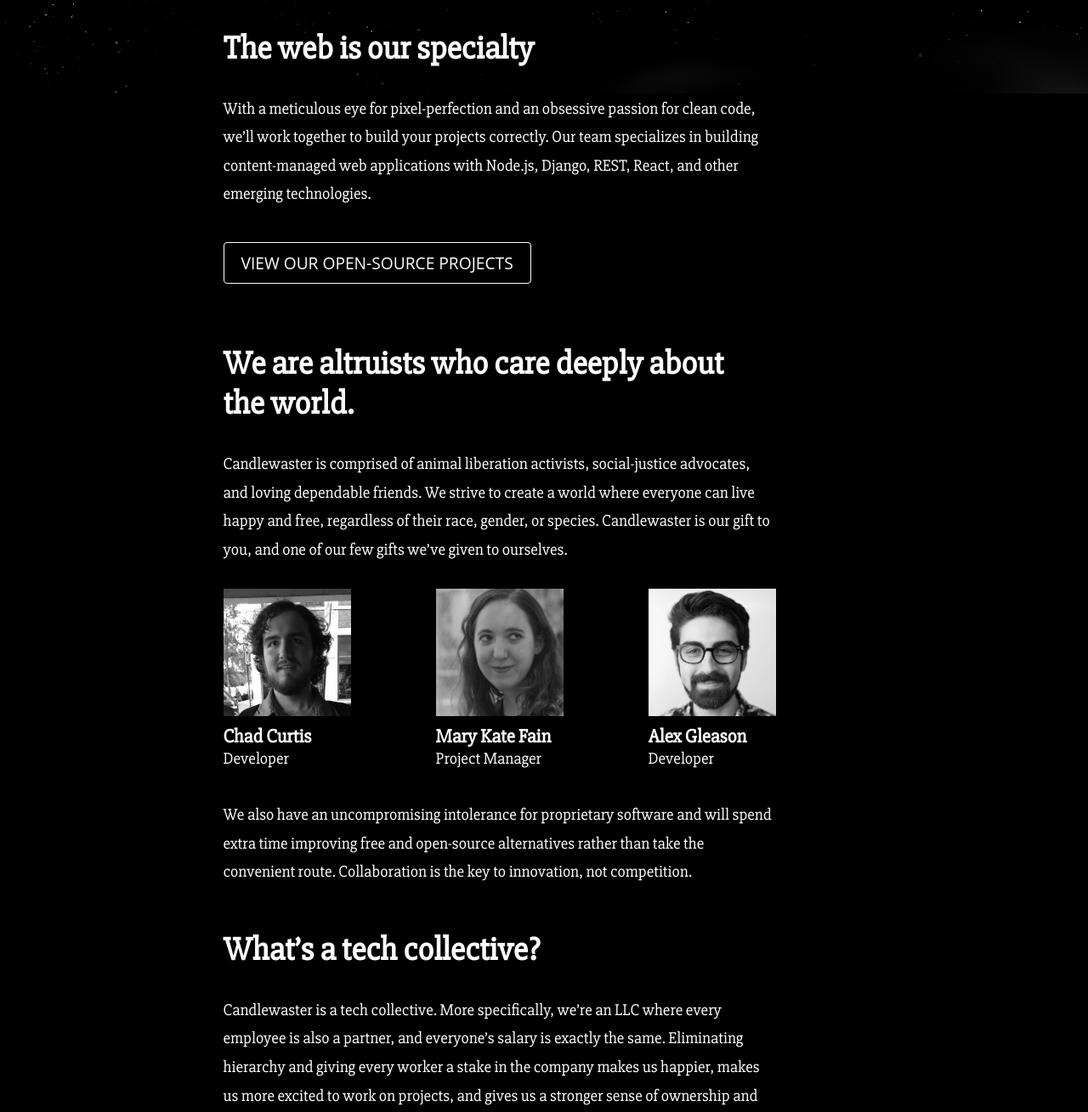
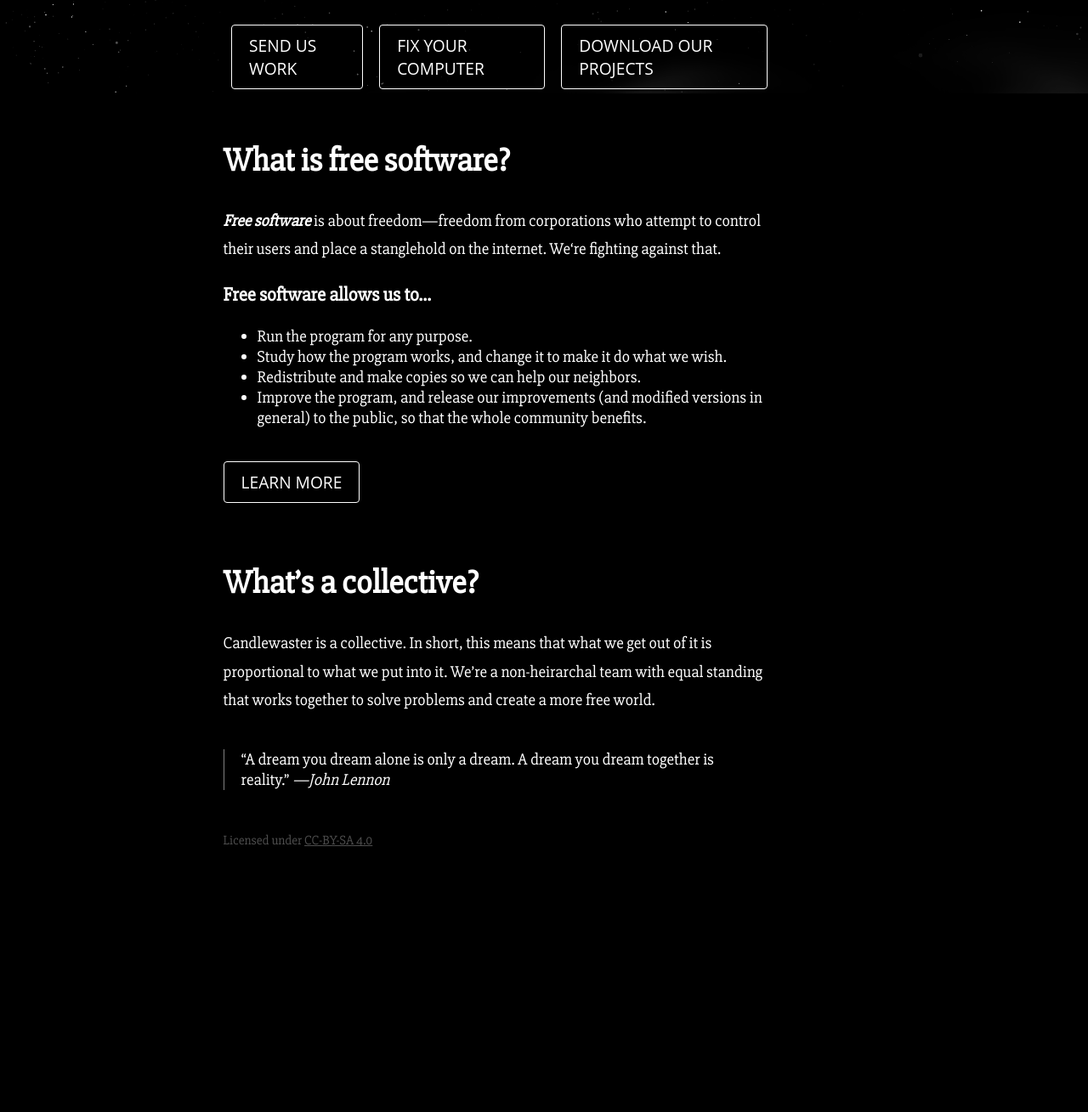
Before and after one commit to nafieshehu/collective68.github.io, a website: page www/index.html in a window 1280 px wide. Shown: the part 690-1999 px from the top of the page at 85% size. After the commit the page ends 1729 px from the top, so only its background shows below. Drawn offline with nearby package versions, Linux system fonts and the light colour scheme; files that its build step writes are made by us from their sources; a web font is replaced by a local one.

Commit message:
Refocus Candlewaster around free software

```diff
--- a/www/assets/styles/style.scss
+++ b/www/assets/styles/style.scss
@@ -86,6 +86,7 @@
   }
   .subheadline {
     font-size: 5.5vw;
+    font-weight: normal;
     @media (min-width: 650px) {
       font-size: 2rem;
       margin-top: -12px;
@@ -161,13 +162,13 @@
 
 .team {
   display: flex;
-  justify-content: space-between;
+  justify-content: flex-start;
   flex-wrap: wrap;
 }
 
 .member-listing {
   position: relative;
-  margin: 0.5rem 0;
+  margin: 0.5rem;
   transition: all 0.5s;
   overflow: hidden;
   h3, .job-title {
@@ -184,12 +185,16 @@
     margin-bottom: 0.5rem;
   }
   .photo {
-    width: 150px;
-    height: 150px;
+    width: 100px;
+    height: 100px;
     background-color: #ccc;
     background-size: cover;
     background-position: center;
     filter: grayscale(100%);
+    @media (min-width: 650px) {
+      width: 150px;
+      height: 150px;
+    }
   }
   &:hover {
     .photo {
@@ -197,3 +202,14 @@
     }
   }
 }
+
+.resources {
+  margin: 40px 0;
+  a {
+    display: block;
+    margin: 0.5rem;
+  }
+  @media (min-width: 650px) {
+    display: flex;
+  }
+}
--- a/www/index.html
+++ b/www/index.html
@@ -34,51 +34,52 @@
     <header>
       <div class="introduction">
         <h1>Candlewaster</h1>
-        <div class="subheadline">The tech collective that never sleeps.</div>
-      </div>
-      <div class="definition">
-        <div class="definition-title">Can"dle*wast`er (n.)</div>
-        <div class="definition-text">One who consumes candles by being up late for study or dissipation.</div>
+        <p class="subheadline">The free software collective that never sleeps</p>
       </div>
     </header>
     <section>
-      <h2>We&rsquo;re a team of Philadelphia software developers and makers</h2>
-      <p>Let us act as your development team, augment your staff, provide consultation, or help you develop projects. We are a team of talented web and software developers who are flexible to your organization&rsquo;s needs. Just ask!</p>
-      <a class="button" href="mailto:hello@candlewaster.co">Say hello</a>
-    </section>
-    <section>
-      <h2>The web is our specialty</h2>
-      <p>With a meticulous eye for pixel-perfection and an obsessive passion for clean code, we&rsquo;ll work together to build your projects correctly. Our team specializes in building content-managed web applications with Node.js, Django, REST, React, and other emerging technologies.</p>
-      <a class="button" href="https://notabug.org/candlewaster/" target="_blank">View our open-source projects</a>
-    </section>
-    <section>
-      <h2>We are altruists who care deeply about the&nbsp;world.</h2>
-      <p>Candlewaster is comprised of animal liberation activists, social-justice advocates, and loving dependable friends. We strive to create a world where everyone can live happy and free, regardless of their race, gender, or species. Candlewaster is our gift to you, and one of our few gifts we&rsquo;ve given to ourselves.</p>
+      <p>Candlewaster is a team of Philadelphia-based free software activists who improve, maintain, and develop free software. We collect bounties on <a href="https://www.bountysource.com/teams/candlewaster" target="_blank">Bountysource</a>, sell/service Linux laptops in the Philadelphia area, and develop <a href="https://notabug.org/candlewaster" target="_blank">our own projects</a>.</p>
       <div class="team">
         <div class="member-listing">
           <a class="full-link" href="https://chad.candlewaster.co/" target="_blank"></a>
           <div class="photo" style="background-image: url(/media/images/chad.jpg)"></div>
           <h3>Chad Curtis</h3>
-          <div class="job-title">Developer</div>
         </div>
         <div class="member-listing">
           <a class="full-link" href="http://marykatefain.wixsite.com/mary-kate-fain" target="_blank"></a>
           <div class="photo" style="background-image: url(/media/images/marykate.jpg)"></div>
           <h3>Mary Kate Fain</h3>
-          <div class="job-title">Project Manager</div>
         </div>
         <div class="member-listing">
           <a class="full-link" href="http://alexgleason.me" target="_blank"></a>
           <div class="photo" style="background-image: url(/media/images/alex.jpg)"></div>
           <h3>Alex Gleason</h3>
-          <div class="job-title">Developer</div>
         </div>
       </div>
-      <p>We also have an uncompromising intolerance for proprietary software and will spend extra time improving free and open-source alternatives rather than take the convenient route. Collaboration is the key to innovation, not competition.</p>
     </section>
     <section>
-      <h2>What&rsquo;s a tech&nbsp;collective?</h2>
-      <p>Candlewaster is a tech collective. More specifically, we&rsquo;re an LLC where every employee is also a partner, and everyone&rsquo;s salary is exactly the same. Eliminating hierarchy and giving every worker a stake in the company makes us happier, makes us more excited to work on projects, and gives us a stronger sense of ownership and pride in our work.</p>
+      <h2>We&rsquo;re here to help!</h2>
+      <nav class="resources">
+        <a class="button" href="mailto:hello@candlewaster.co">Send us work</a>
+        <a class="button" href="mailto:hello@candlewaster.co">Fix your computer</a>
+        <a class="button" href="https://notabug.org/candlewaster" target="_blank">Download our projects</a>
+      </nav>
+    </section>
+    <section>
+      <h2>What is free software?</h2>
+      <p><em><strong>Free software</strong></em> is about freedom&mdash;freedom from corporations who attempt to control their users and place a stanglehold on the internet. We&lsquo;re fighting against that.</p>
+      <h3>Free software allows us to&hellip;</h3>
+      <ul>
+        <li>Run the program for any purpose.</li>
+        <li>Study how the program works, and change it to make it do what we wish.</li>
+        <li>Redistribute and make copies so we can help our neighbors.</li>
+        <li>Improve the program, and release our improvements (and modified versions in general) to the public, so that the whole community benefits.</li>
+      </ul>
+      <a class="button" href="https://www.gnu.org/philosophy/" target="_blank">Learn more</a>
+    </section>
+    <section>
+      <h2>What&rsquo;s a collective?</h2>
+      <p>Candlewaster is a collective. In short, this means that what we get out of it is proportional to what we put into it. We&rsquo;re a non-heirarchal team with equal standing that works together to solve problems and create a more free world.</p>
       <blockquote>
         &ldquo;A dream you dream alone is only a dream. A dream you dream together is reality.&rdquo;
         <cite>&mdash;John Lennon</cite>
```
